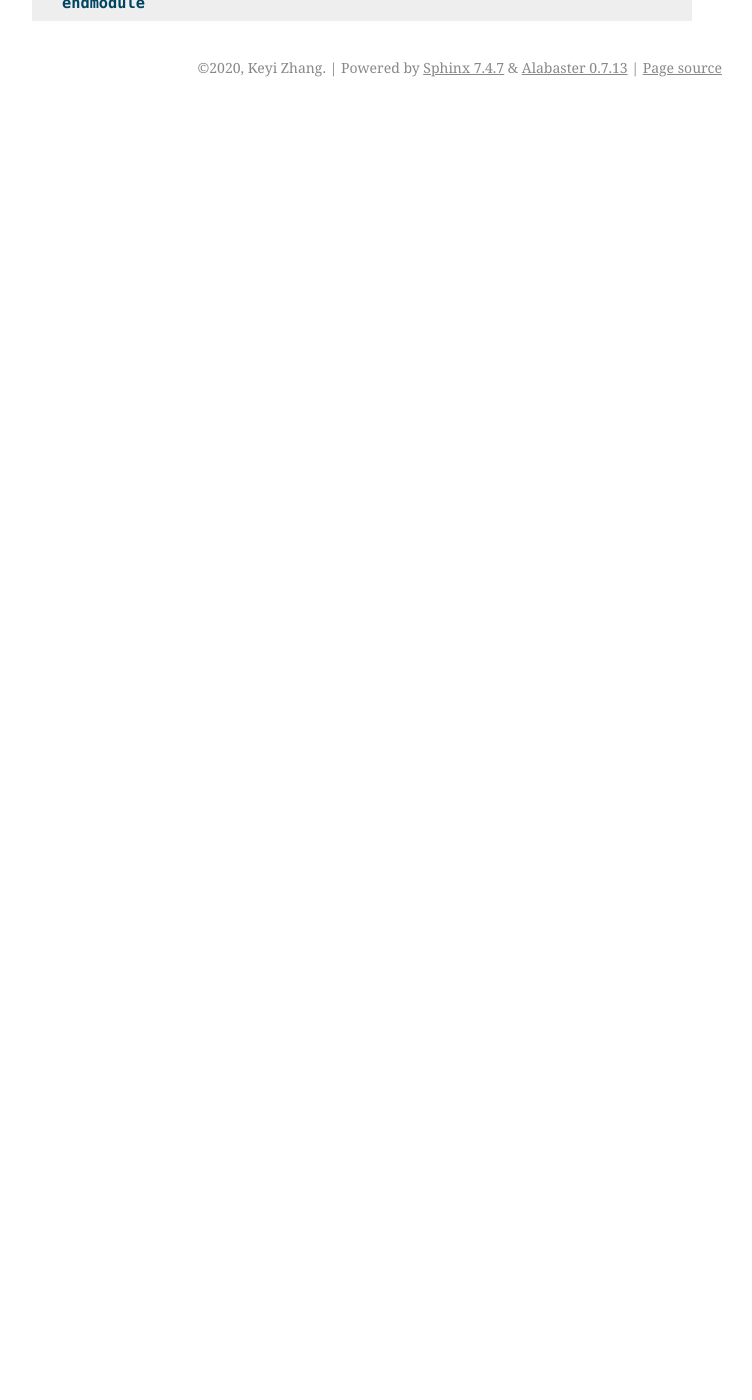
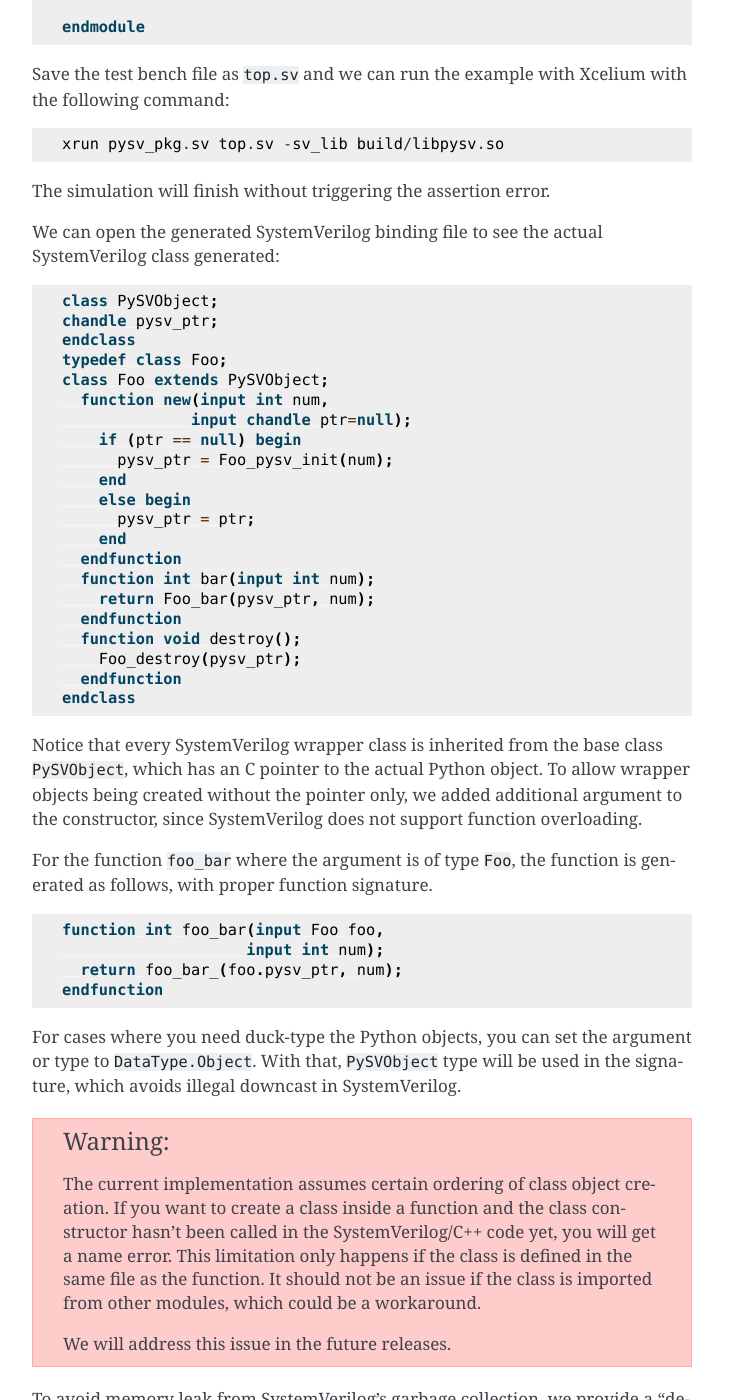
Before and after one commit to Kuree/pysv, a Sphinx documentation site: the page built from docs/advanced/oop.rst, in a window 1280 px wide and 1400 px high, scrolled down 1308 px. Shown: the whole window, without its empty margins (388-1140 px from the left). Built offline with Sphinx 7.4.7, drawn with Linux system fonts in a browser that asks for light colours; before the commit the page ends 1415 px from its top, so only the background shows below that; some of the changed text lies outside the part shown.

Commit message:
finish up oop section

```diff
--- a/docs/advanced/oop.rst
+++ b/docs/advanced/oop.rst
@@ -1,14 +1,14 @@
 .. _oop:
 
-Object-Oriented Programming with pysv
-=====================================
+Object-Oriented Programming
+===========================
 
 pysv supports object-oriented programming. Here is a simply example on how to
 use it:
 
 .. code-block:: Python
 
-  from pysv import sv, DataType
+  from pysv import sv, DataType, compile_lib
 
   class Foo:
     @sv()
@@ -57,10 +57,118 @@
         Foo foo;
         int res;
         foo = new(41);
+        // functions that takes generated class object
         res = foo_bar(foo, 1);
         assert (res == 42);
+        // call class methods as well
+        res = foo.bar(-40);
+        assert (res == 1);
         // need to finalize the pysv runtime
         pysv_finalize();
     end
 
     endmodule
+
+Save the test bench file as ``top.sv`` and we can run the example with Xcelium
+with the following command:
+
+.. code-block::
+
+    xrun pysv_pkg.sv top.sv -sv_lib build/libpysv.so
+
+The simulation will finish without triggering the assertion error.
+
+We can open the generated SystemVerilog binding file to see the actual SystemVerilog
+class generated:
+
+.. code-block:: SystemVerilog
+
+  class PySVObject;
+  chandle pysv_ptr;
+  endclass
+  typedef class Foo;
+  class Foo extends PySVObject;
+    function new(input int num,
+                input chandle ptr=null);
+      if (ptr == null) begin
+        pysv_ptr = Foo_pysv_init(num);
+      end
+      else begin
+        pysv_ptr = ptr;
+      end
+    endfunction
+    function int bar(input int num);
+      return Foo_bar(pysv_ptr, num);
+    endfunction
+    function void destroy();
+      Foo_destroy(pysv_ptr);
+    endfunction
+  endclass
+
+Notice that every SystemVerilog wrapper class is inherited from the base class
+``PySVObject``, which has an C pointer to the actual Python object. To allow
+wrapper objects being created without the pointer only, we added additional
+argument to the constructor, since SystemVerilog does not support function
+overloading.
+
+For the function ``foo_bar`` where the argument is of type ``Foo``, the
+function is generated as follows, with proper function signature.
+
+.. code-block:: SystemVerilog
+
+  function int foo_bar(input Foo foo,
+                      input int num);
+    return foo_bar_(foo.pysv_ptr, num);
+  endfunction
+
+For cases where you need duck-type the Python objects, you can set the argument
+or type to ``DataType.Object``. With that, ``PySVObject`` type will be used in
+the signature, which avoids illegal downcast in SystemVerilog.
+
+.. warning::
+
+  The current implementation assumes certain ordering of class object creation.
+  If you want to create a class inside a function and the class constructor
+  hasn't been called in the SystemVerilog/C++ code yet, you will get a name
+  error. This limitation only happens if the class is defined in the same file
+  as the function. It should not be an issue if the class is imported from
+  other modules, which could be a workaround.
+
+  We will address this issue in the future releases.
+
+To avoid memory leak from SystemVerilog's garbage collection, we provide a
+"destructor" function called ``destory()``. You need to manually call this
+method before the object goes out of scope, since SystemVerilog does not
+support automatic destructor function.
+
+The process to generate C++ binding is similar. You can use ``generate_cxx_binding``
+as following:
+
+.. code-block:: Python
+
+  generate_cxx_binding([Foo, foo_bar], filename="pysv.hh")
+
+The generated code follows the same structure as the SystemVerilog's. Here is the
+class definition:
+
+.. code-block:: C++
+
+  class PySVObject {
+  public:
+    PySVObject() = default;
+    PySVObject(void* ptr): pysv_ptr(ptr) {}
+    PySVObject(const PySVObject &obj) : pysv_ptr(obj.pysv_ptr) {}
+    virtual ~PySVObject() = default;
+
+    void *pysv_ptr = nullptr;
+  };
+  class Foo : public PySVObject {
+  public:
+    Foo(int32_t num);
+    int32_t bar(int32_t num);
+    ~Foo() override;
+    inline Foo(void *ptr): PySVObject(ptr) {}
+  };
+
+Unlike SystemVerilog, we have overloaded class constructor to accommodate different
+usage scenarios.
--- a/docs/index.rst
+++ b/docs/index.rst
@@ -12,7 +12,7 @@
    :maxdepth: 3
    :caption: Advanced Topics
 
-   advanced/oop
    advanced/systemverilog
    advanced/verilator
+   advanced/oop
    advanced/internal
```
